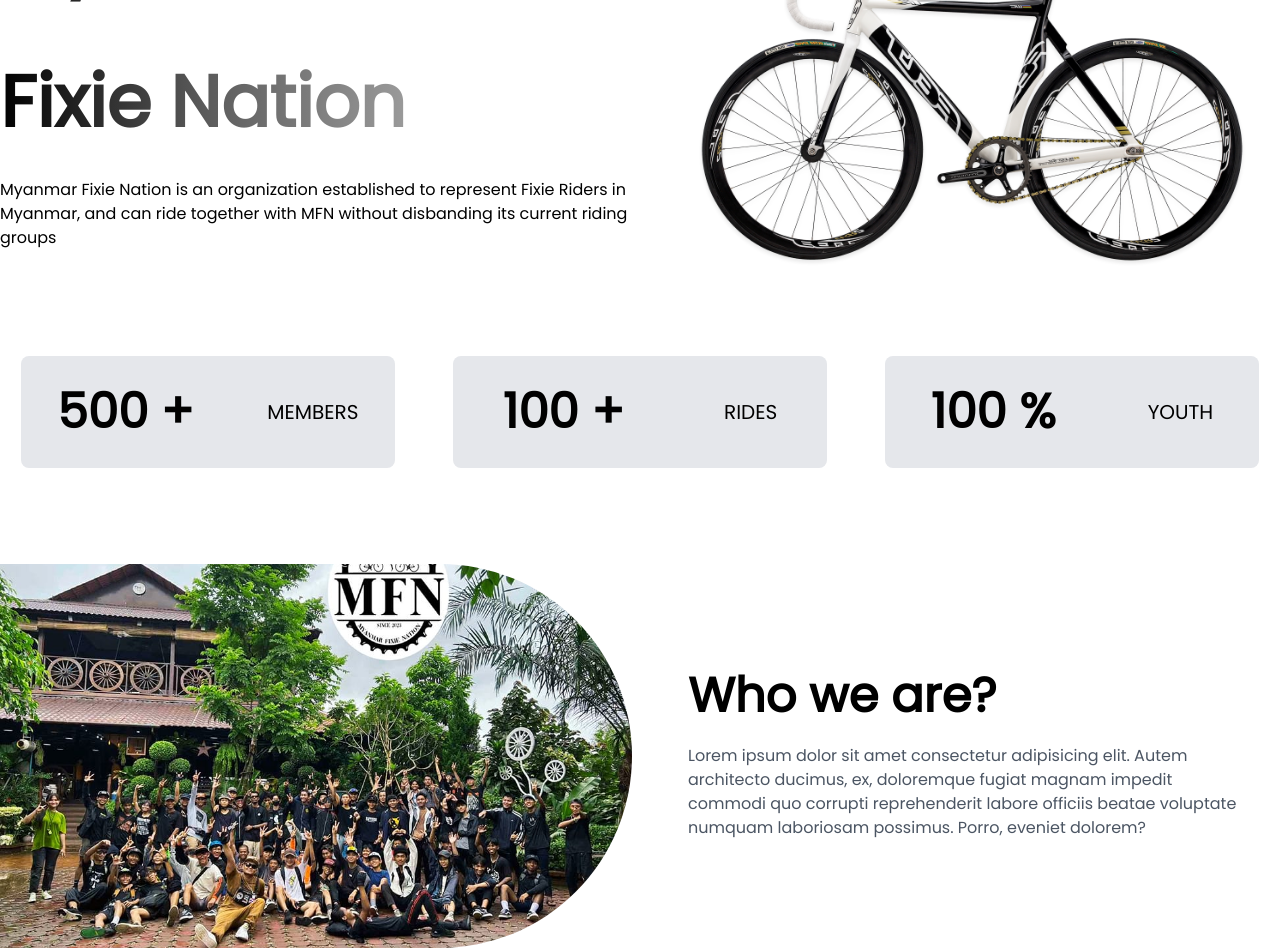
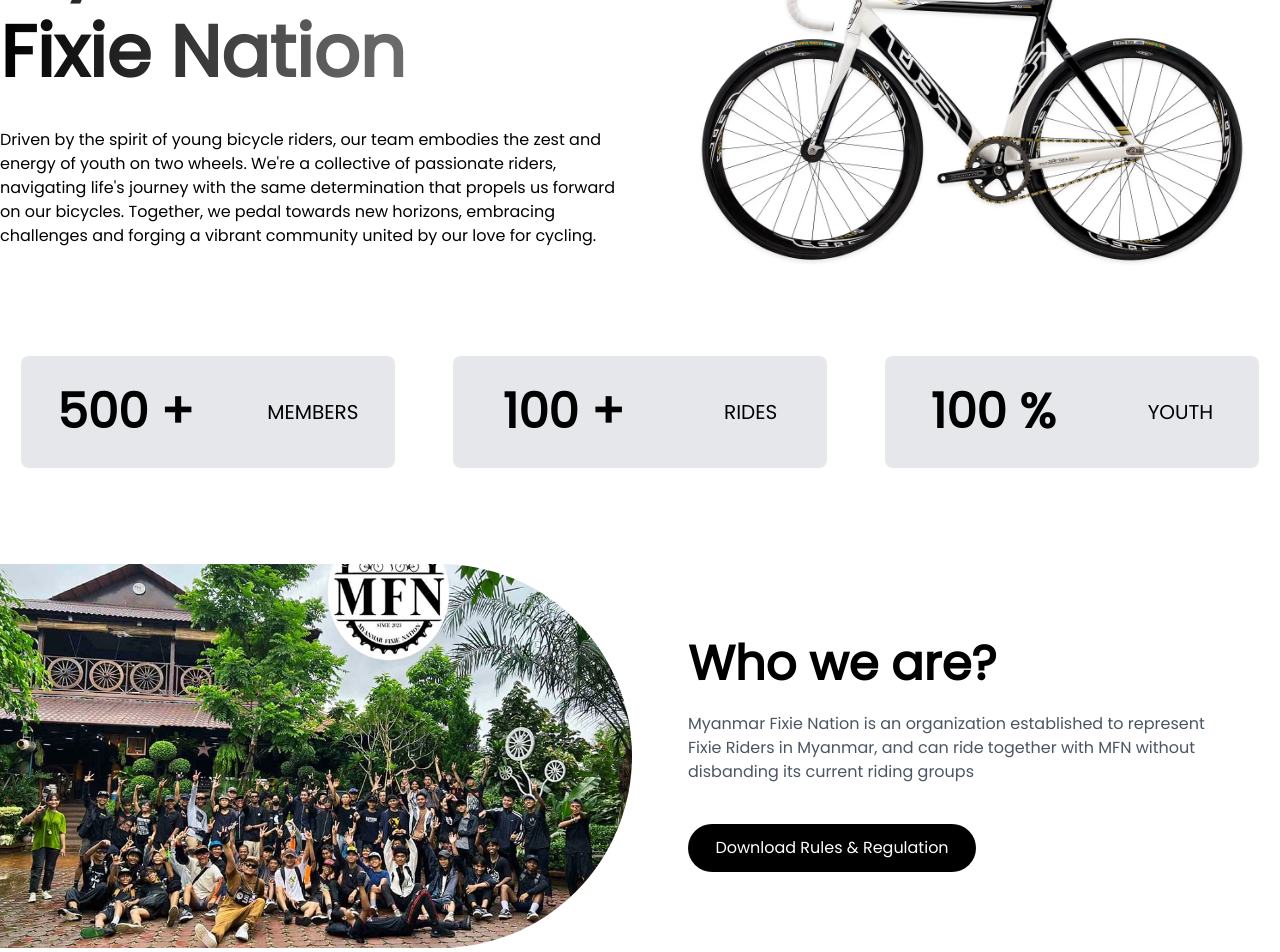
Before and after one commit to thukyaw11/myanmar-fixie-nation, a React (Create React App) app: page / in a window 1280 px wide. Shown: the part 200-1152 px from the top of the page. Built offline with nearby package versions, Linux system fonts and the light colour scheme.

Commit message:
feat: download rules

```diff
--- a/package.json
+++ b/package.json
@@ -13,6 +13,7 @@
     "react": "^18.2.0",
     "react-dom": "^18.2.0",
     "react-scripts": "5.0.1",
+    "react-scroll": "^1.8.9",
     "react-toggle-dark-mode": "^1.1.1",
     "swiper": "^10.2.0",
     "web-vitals": "^2.1.4"
--- a/src/components/Activities.jsx
+++ b/src/components/Activities.jsx
@@ -31,7 +31,7 @@
 
   return (
     <>
-    <div className={model? 'model open' : 'model'}>
+    <div className={model? 'model open' : 'model'} id="activities">
       <img src={tempimgSrc} alt="" />
       <IonIcon
         onClick={() => setModel(false)}
--- a/src/components/Header.jsx
+++ b/src/components/Header.jsx
@@ -3,6 +3,7 @@
 import { useState } from "react";
 import Switcher from "../helper/Switcher";
 import logo from "../assets/logo.png";
+import { Link } from "react-scroll";
 
 const Header = () => {
   const [toggle, setToggle] = useState(false);
@@ -14,24 +15,36 @@
   const headersLink = [
     {
       headerTab: "Home",
+      linkTo: "home",
     },
     {
       headerTab: "About Us",
+      linkTo: "aboutus",
     },
     {
       headerTab: "Activities",
+      linkTo: "activities",
     },
     {
       headerTab: "Team",
+      linkTo: "team",
     },
     {
       headerTab: "Blog",
+      linkTo: "hoc",
     },
   ];
 
-  const navListItems = headersLink.map((navList) => (
-    <li key={navList.headerTab}>
-      <span className="hover:text-gray-500">{navList.headerTab}</span>
+  const navListItems = headersLink.map((navList, index) => (
+    <li key={index}>
+      <Link
+        to={navList.linkTo}
+        smooth={true}
+        spy={true}
+        className="hover:text-gray-500"
+      >
+        {navList.headerTab}
+      </Link>
     </li>
   ));
 
@@ -43,12 +56,16 @@
         } flex flex-col bg-white dark:bg-[#0F172A]`}
       >
         {headersLink.map((mobileNavList, index) => (
-          <div
+          <Link
+            to={mobileNavList.linkTo}
+            smooth={true}
+            spy={true}
             className="text-2xl text-black dark:text-white w-[80%] text-center mb-8 bg-gray-200 dark:bg-slate-800 py-3 rounded-full"
             key={index}
+            onClick={() => setToggle(false)}
           >
             {mobileNavList.headerTab}
-          </div>
+          </Link>
         ))}
         <div
           className="text-2xl text-black dark:text-white w-[80%] text-center bg-red-200 py-3 rounded-full flex justify-center"
--- a/src/components/HocPage.jsx
+++ b/src/components/HocPage.jsx
@@ -3,14 +3,14 @@
 
 const HocPage = () => {
   return (
-    <div className="rounded-lg w-auto mt-24 grid md:grid-cols-2 grid-cols-1 gap-4 mx-0">
+    <div className="rounded-lg w-auto mt-24 grid md:grid-cols-2 grid-cols-1 gap-4 mx-0" id='hoc'>
       <img
         src={mockup}
         alt=""
         className="h-auto w-full rounded-l-[400px] object-cover object-center"
       />
       <div className="flex flex-col justify-center p-10">
-        <p className="text-5xl font-semibold dark:text-white">History of Cycling</p>
+        <p className="md:text-5xl text-3xl font-semibold dark:text-white ">History of Cycling</p>
         <p className="pt-6 text-gray-600 dark:text-slate-400">
         {content.hocContent}
         </p>
--- a/src/components/JoinUs.jsx
+++ b/src/components/JoinUs.jsx
@@ -2,7 +2,7 @@
   return (
     <div className="rounded-lg w-auto mt-24 grid md:grid-cols-2 grid-cols-1 gap-4 mx-0">
       <div className="flex flex-col justify-center p-10">
-        <p className="text-5xl font-semibold dark:text-white">Be a part of our community</p>
+        <p className="md:text-5xl text-4xl font-semibold dark:text-white">Be a part of our community</p>
         <p className="pt-6 text-gray-600 dark:text-slate-400">
           We love what we do and we do it with passion
         </p>
--- a/src/components/Landing.jsx
+++ b/src/components/Landing.jsx
@@ -6,14 +6,13 @@
 const Landing = () => {
   return (
 
-    <div className="grid md:grid-cols-2 grid-cols-1 gap-4">
+    <div className="grid md:grid-cols-2 grid-cols-1 gap-4" id="home">
       <div className="flex items-center justify-center h-100 w-auto">
         <div className="text-5xl md:text-7xl pt-16 md:pt-0">
-          <span className="font-semibold gradient-text dark:text-white">Myanmar </span> <br />{" "}
-          <br />
-          <span className="font-semibold gradient-text dark:text-white">
+          <span className="font-semibold gradient-text dark:text-white">Myanmar </span> <br />
+          <div className="font-semibold gradient-text dark:text-white mt-5">
             Fixie Nation
-          </span>
+          </div>
             <p className="text-base  dark:text-slate-400  mt-10">{content.briefMFN}</p>
         </div>
       </div>
--- a/src/components/Team.jsx
+++ b/src/components/Team.jsx
@@ -12,7 +12,7 @@
 
 const Team = () => {
   return (
-    <div className="mt-16">
+    <div className="mt-16" id="team">
 
       <p className="text-center text-3xl text-black font-semibold mb-10 dark:text-white">
         Our Team
--- a/src/components/Whoweare.jsx
+++ b/src/components/Whoweare.jsx
@@ -1,17 +1,37 @@
-import teamImg from '../assets/team.jpg'
+import teamImg from "../assets/team.jpg";
+import { content } from "../content";
+import MFNTC from "../assets/MFNTC.pdf"
 
 const Whoweare = () => {
-    return (
-        <div className="rounded-lg w-auto mt-24 grid md:grid-cols-2 grid-cols-1 gap-4 ">
+  return (
+    <div
+      className="rounded-lg w-auto mt-24 grid md:grid-cols-2 grid-cols-1 gap-4"
+      id="aboutus"
+    >
+      <img
+        src={teamImg}
+        alt=""
+        className="h-96 w-full rounded-r-[400px] object-cover object-center ml-[-1]"
+      />
+      <div className="flex flex-col justify-center p-10">
+        <p className="md:text-5xl text-4xl font-semibold dark:text-white">
+          Who we are?
+        </p>
+        <p className="pt-6 text-gray-600  dark:text-slate-400 ">
+          {content.whoweare}
+        </p>
 
-            <img src={teamImg} alt="" className='h-96 w-full rounded-r-[400px] object-cover object-center ml-[-1]'/>
-            <div className="flex flex-col justify-center p-10">
-                <p className="text-5xl font-semibold dark:text-white">Who we are?</p>
-                <p className="pt-6 text-gray-600  dark:text-slate-400 ">Lorem ipsum dolor sit amet consectetur adipisicing elit. Autem architecto ducimus, ex, doloremque fugiat magnam impedit commodi quo corrupti reprehenderit labore officiis beatae voluptate numquam laboriosam possimus. Porro, eveniet dolorem?</p>
-            </div>
+        <a href={MFNTC} download="myanmar-fixie-nation-rules&regulation-pdf" target="_blank" rel="noreferrer">
 
-        </div>
-    );
-}
+        <button className="bg-black dark:bg-[#cccccc] dark:text-black text-white px-5 py-3 rounded-full hover:bg-[#333634] dark:hover:bg-gray-400 w-72 mt-10 transition duration-300">
+          Download Rules & Regulation
+
+        </button>
+        </a>
+
+      </div>
+    </div>
+  );
+};
 
 export default Whoweare;
--- a/src/content.js
+++ b/src/content.js
@@ -1,4 +1,8 @@
 export const content = {
-    briefMFN: "Myanmar Fixie Nation is an organization established to represent Fixie Riders in Myanmar, and can ride together with MFN without disbanding its current riding groups",
-    hocContent: "Since the History of Cycling Page's founding in 2018, five years have passed. Our primary goals are to educate people about the development of the biker community and biker history. We also hope to inspire non-bikers to become passionate about biking. And we are doing what we can to support the development of Myanmar's biking community."
+    briefMFN: "  Driven by the spirit of young bicycle riders, our team embodies the zest and energy of youth on two wheels. We're a collective of passionate riders, navigating life's journey with the same determination that propels us forward on our bicycles. Together, we pedal towards new horizons, embracing challenges and forging a vibrant community united by our love for cycling.",
+    hocContent: "Since the History of Cycling Page's founding in 2018, five years have passed. Our primary goals are to educate people about the development of the biker community and biker history. We also hope to inspire non-bikers to become passionate about biking. And we are doing what we can to support the development of Myanmar's biking community.",
+    joinus: "Connect, ride, and learn with a community that's passionate about two-wheel adventures and promoting a healthier lifestyle",
+    whoweare: "Myanmar Fixie Nation is an organization established to represent Fixie Riders in Myanmar, and can ride together with MFN without disbanding its current riding groups"
+
+
 };
```
Also changed, not shown: 2 other files (tests, documents, lock files or other folders).
